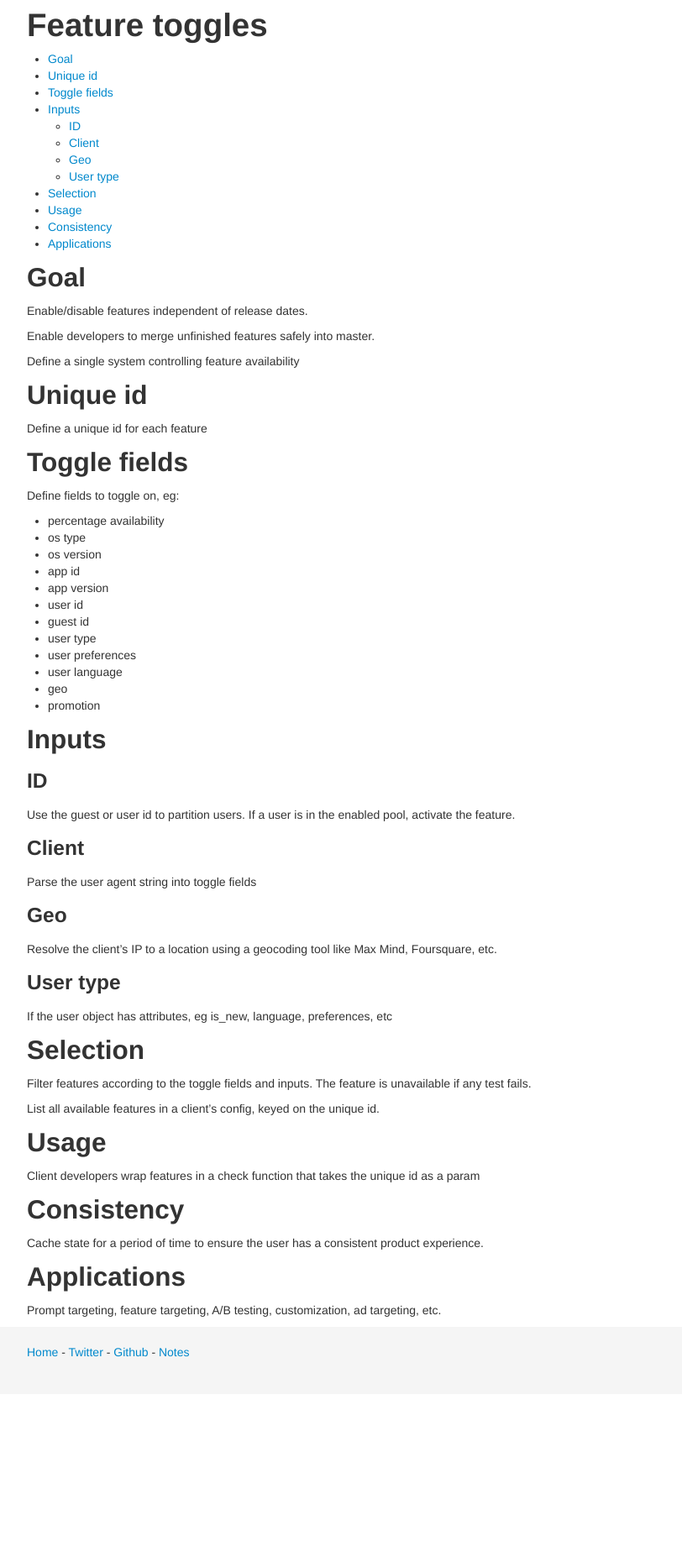
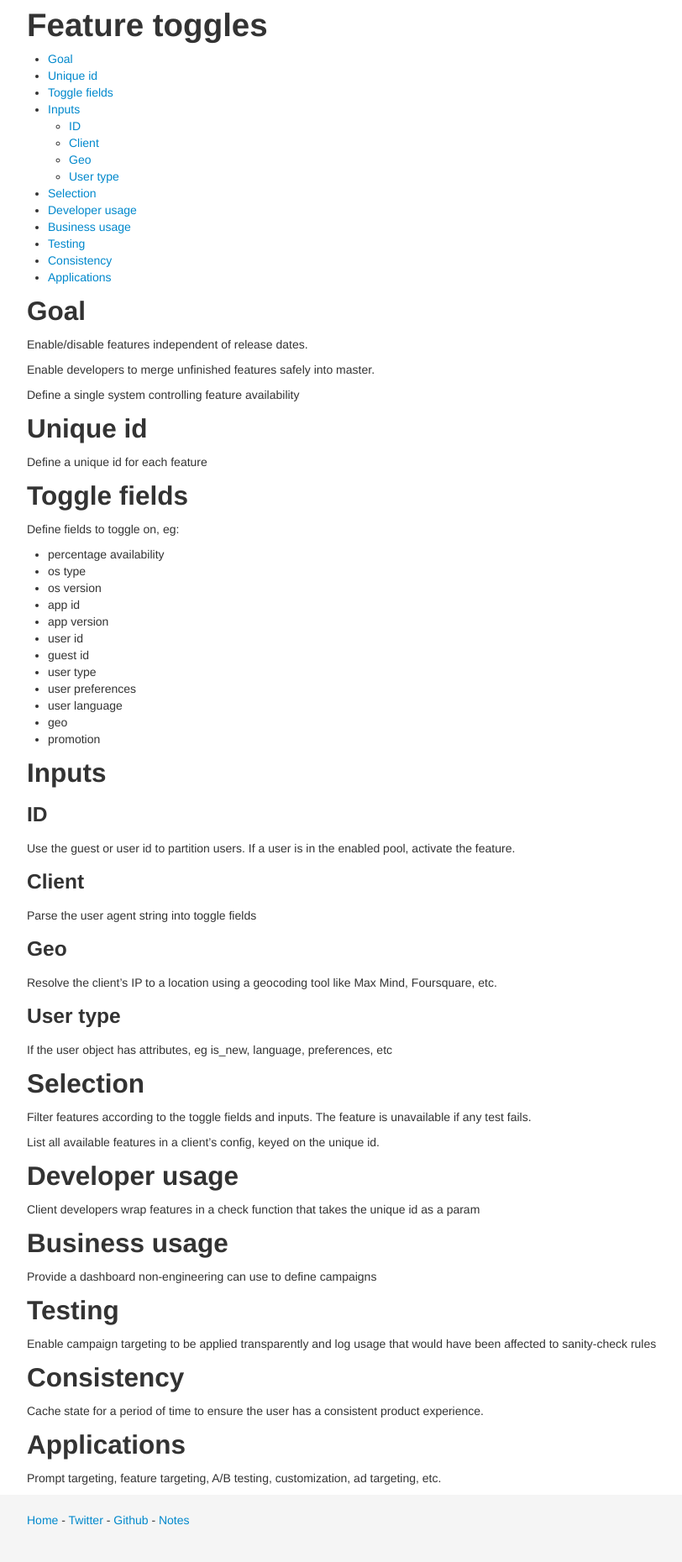
Before and after one commit to erikeldridge/erikeldridge.github.com, a Jekyll site: the page built from _posts/2014-08-19-feature-toggle.md, in a window 1280 px wide. Shown: the whole page at 84% size, without its empty margins (23-835 px from the left). Built offline with Jekyll 4.4.1, drawn with Linux system fonts in a browser that asks for light colours; comment, search, counter and statistics services are not loaded; before the commit the page ends 1660 px from its top, so only the background shows below that.

Commit message:
add testing and non-eng feature toggle notes

```diff
--- a/_posts/2014-08-19-feature-toggle.md
+++ b/_posts/2014-08-19-feature-toggle.md
@@ -70,9 +70,19 @@ Filter features according to the toggle fields and inputs. The feature is unavai
 List all available features in a client's config, keyed on the unique id.
 
 
-## Usage
+## Developer usage
 
 Client developers wrap features in a check function that takes the unique id as a param
+
+
+## Business usage
+
+Provide a dashboard non-engineering can use to define campaigns
+
+
+## Testing
+
+Enable campaign targeting to be applied transparently and log usage that would have been affected to sanity-check rules
 
 
 ## Consistency
```
